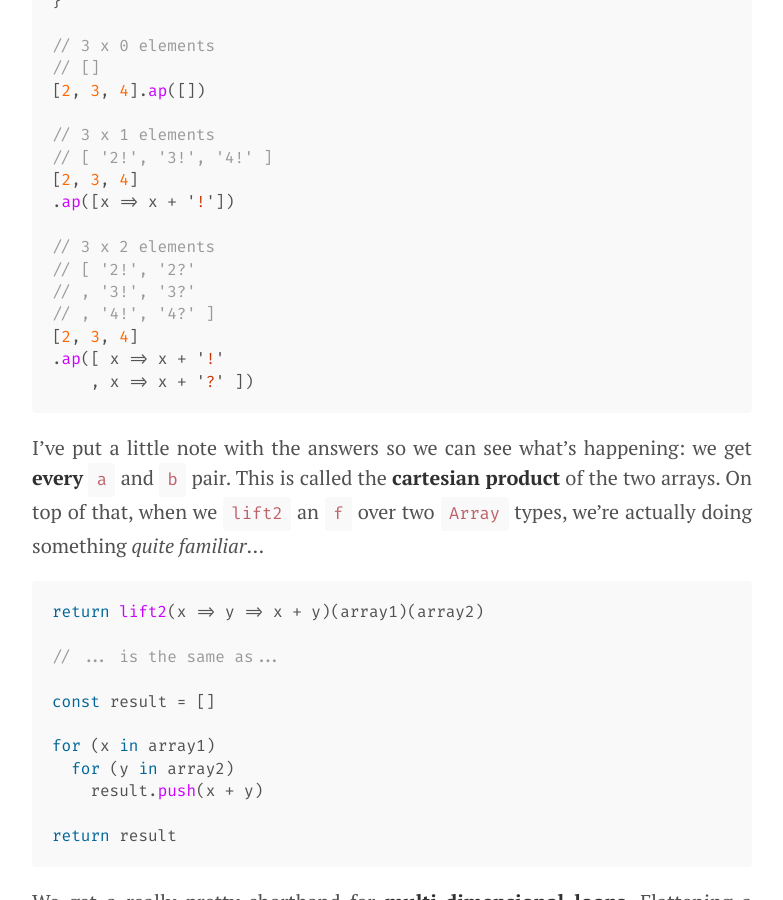
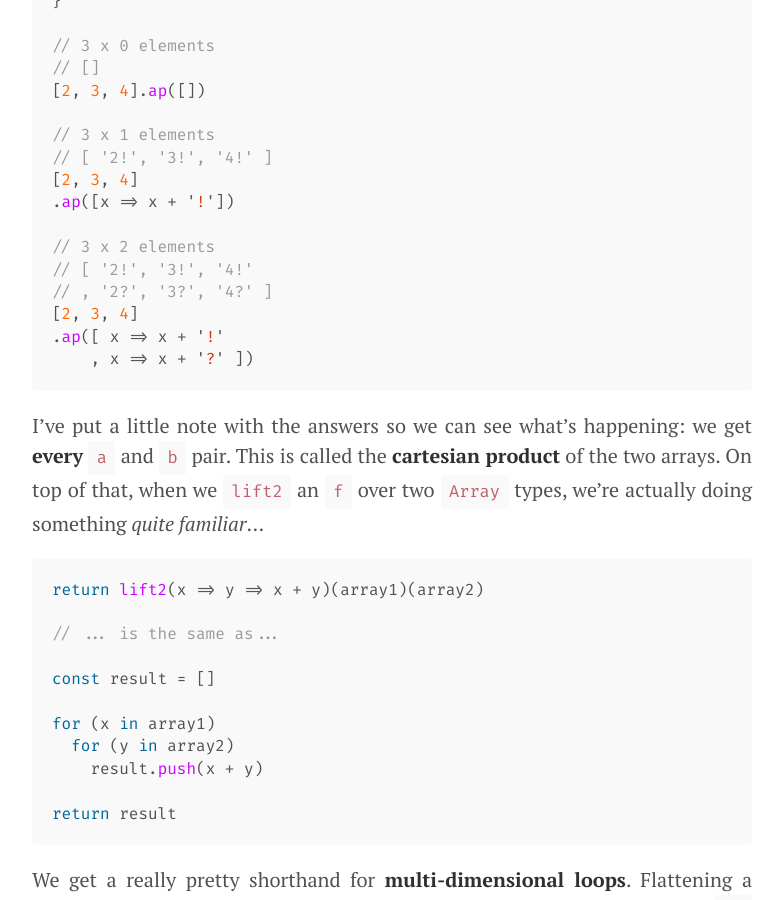
Before and after one commit to i-am-tom/i-am-tom.github.io, a Jekyll site: the page built from _posts/2017-04-10-fantas-eel-and-specification-8.md, in a window 1280 px wide and 900 px high, scrolled down 3383 px. Shown: the whole window, without its empty margins (248-1031 px from the left). Built offline with Jekyll 4.4.1, drawn with Linux system fonts in a browser that asks for light colours; comment, search, counter and statistics services are not loaded.

```diff
--- a/_posts/2017-04-10-fantas-eel-and-specification-8.md
+++ b/_posts/2017-04-10-fantas-eel-and-specification-8.md
@@ -113,9 +113,8 @@ Array.prototype.ap = function (fs) {
 .ap([x => x + '!'])
 
 // 3 x 2 elements
-// [ '2!', '2?'
-// , '3!', '3?'
-// , '4!', '4?' ]
+// [ '2!', '3!', '4!'
+// , '2?', '3?', '4?' ]
 [2, 3, 4]
 .ap([ x => x + '!'
     , x => x + '?' ])
```
